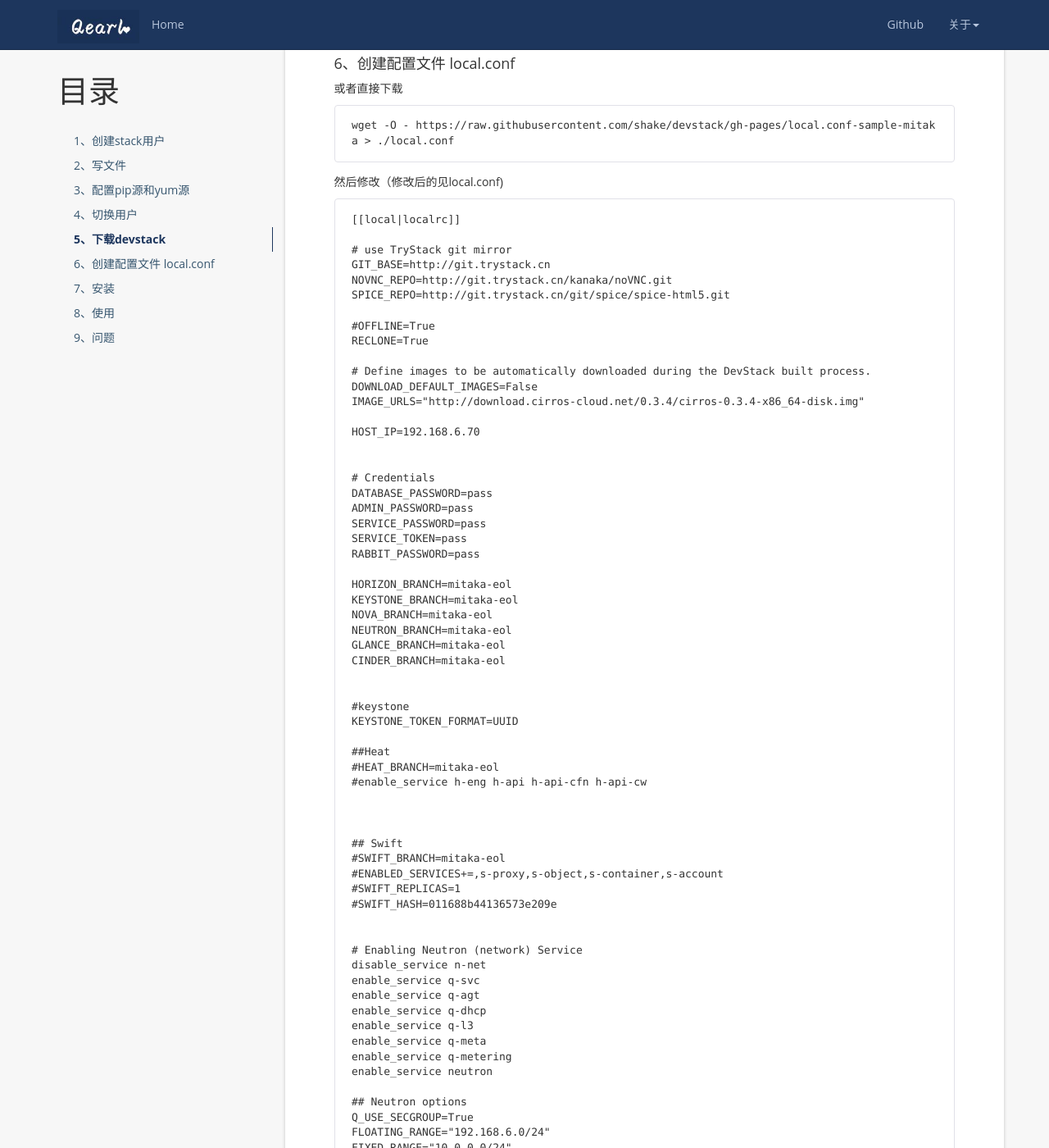
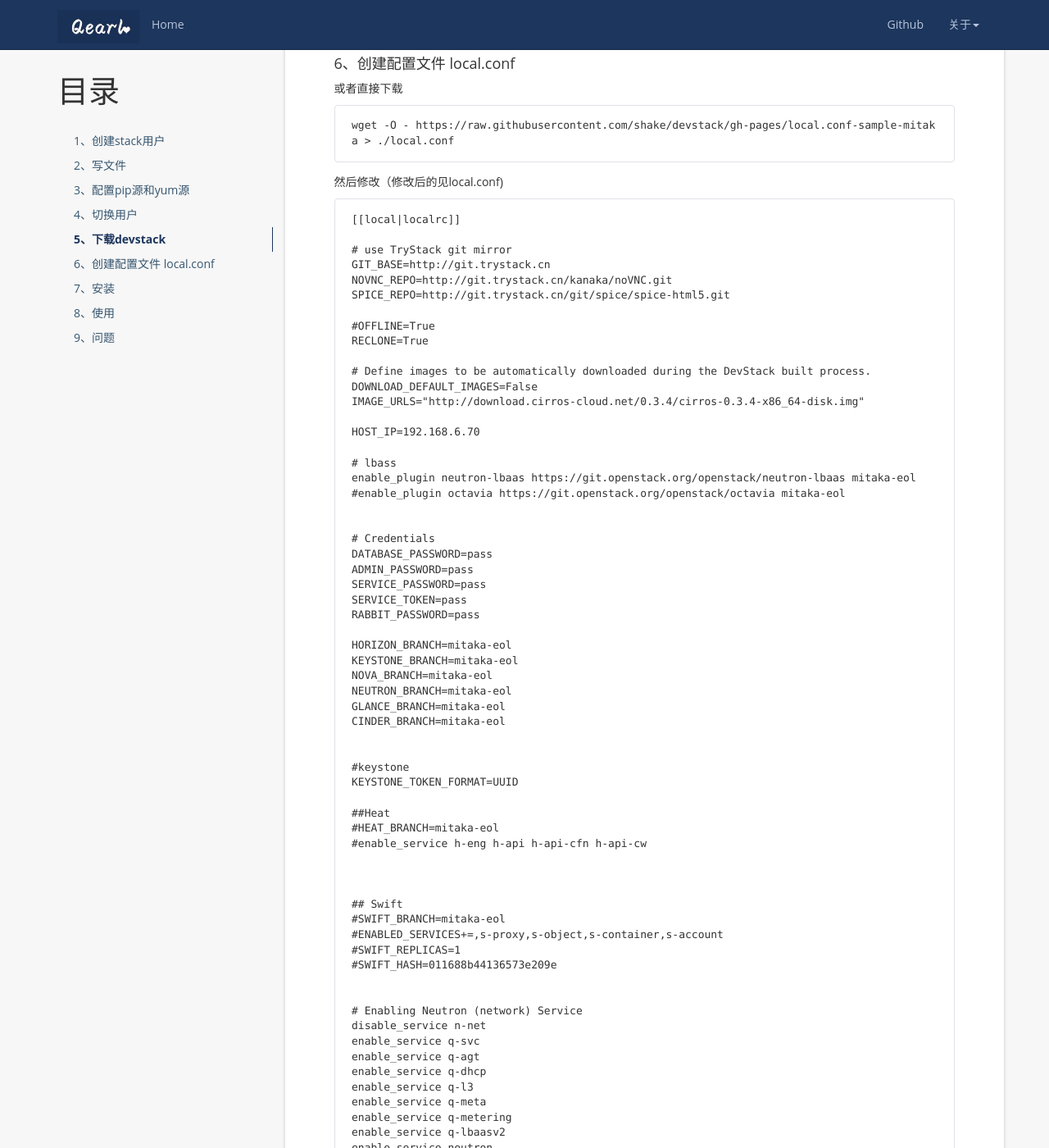
Before and after one commit to eleens/blog, a Jekyll site: the page built from _posts/2017-08-09-install-openstack-by-devstack.md, in a window 1280 px wide and 1400 px high, scrolled down 1149 px. Shown: the whole window at 82% size. Built offline with Jekyll 4.4.1, drawn with Linux system fonts in a browser that asks for light colours; nearby versions of some CDN libraries; comment, search, counter and statistics services are not loaded; some of the changed text lies outside the part shown.

```diff
--- a/_posts/2017-08-09-install-openstack-by-devstack.md
+++ b/_posts/2017-08-09-install-openstack-by-devstack.md
@@ -69,6 +69,10 @@
 
     HOST_IP=192.168.6.70
 
+    # lbass
+    enable_plugin neutron-lbaas https://git.openstack.org/openstack/neutron-lbaas mitaka-eol
+    #enable_plugin octavia https://git.openstack.org/openstack/octavia mitaka-eol
+
 
     # Credentials
     DATABASE_PASSWORD=pass
@@ -109,6 +113,7 @@
     enable_service q-l3
     enable_service q-meta
     enable_service q-metering
+    enable_service q-lbaasv2
     enable_service neutron
 
     ## Neutron options
```
